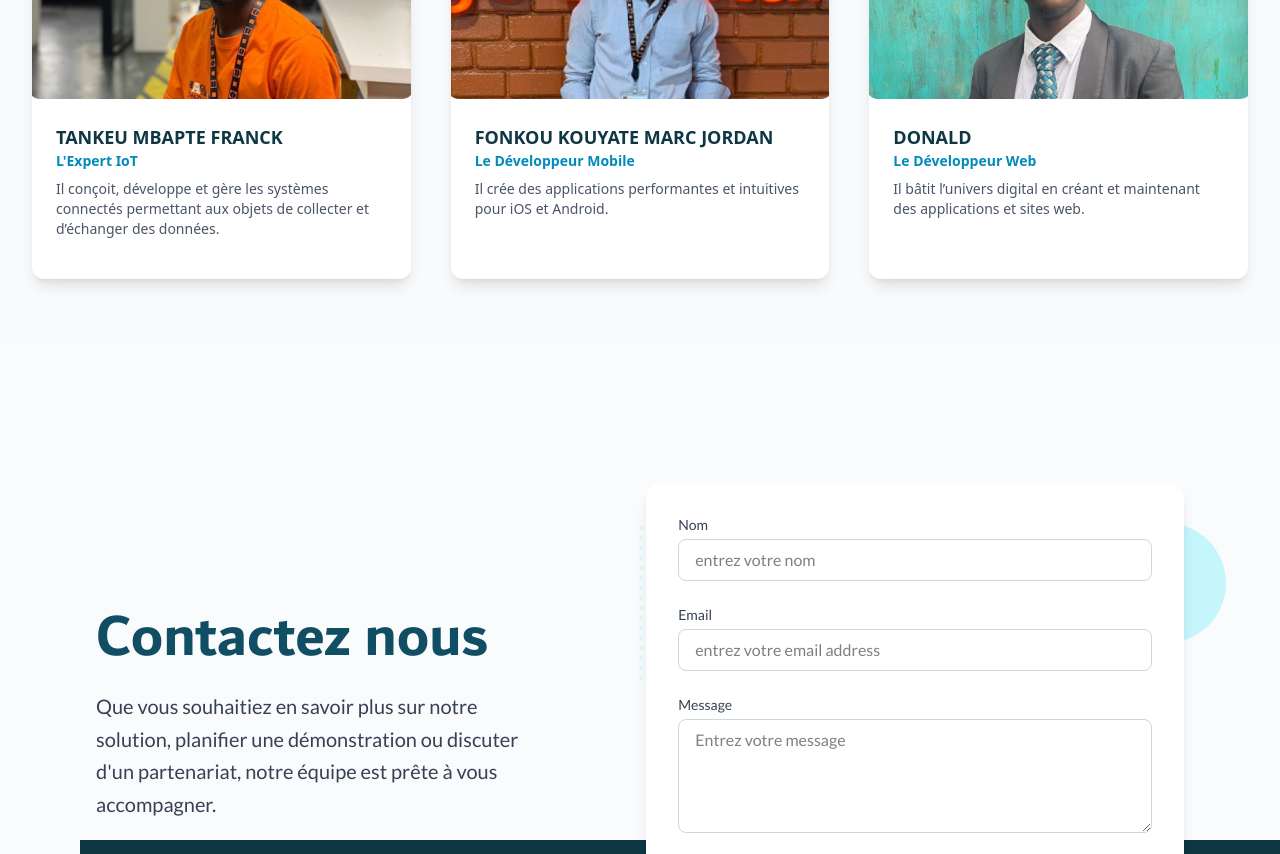
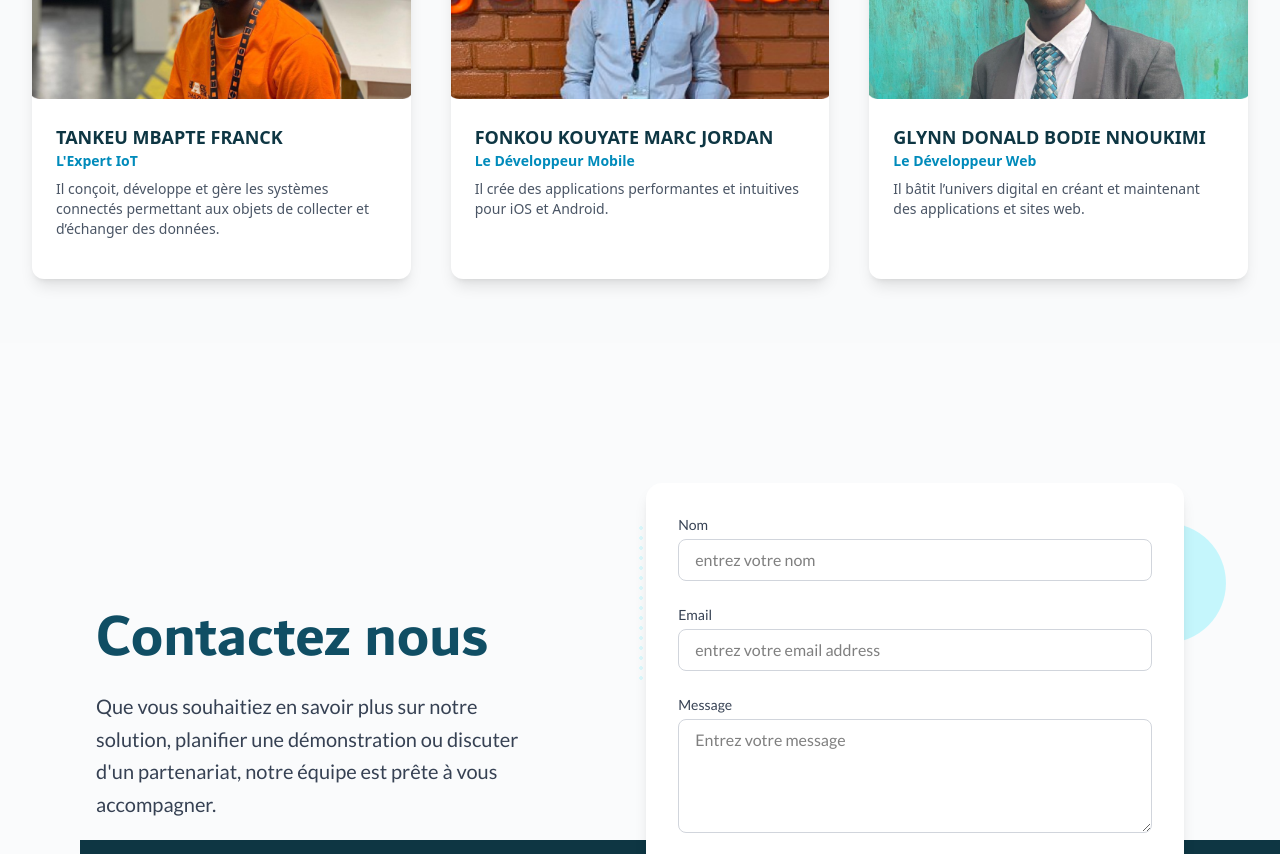
Before and after one commit to Glynno22/diamcoLanding, a React (Vite) app: page / in a window 1280 px wide. Shown: the part 6420-7274 px from the top of the page. Built offline with nearby package versions, Linux system fonts and the light colour scheme.

Commit message:
Landing V.1.0 sans backend OK

```diff
--- a/src/compoments/TeamCarousel.jsx
+++ b/src/compoments/TeamCarousel.jsx
@@ -42,7 +42,7 @@ const members = [
     image: marc,
   },
   {
-    name: "DONALD",
+    name: "GLYNN DONALD BODIE NNOUKIMI",
     role: "Le Développeur Web",
     desc: "Il bâtit l’univers digital en créant et maintenant des applications et sites web.",
     image: Donald,
```
